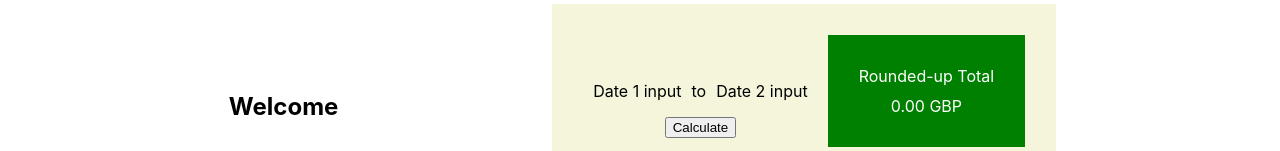
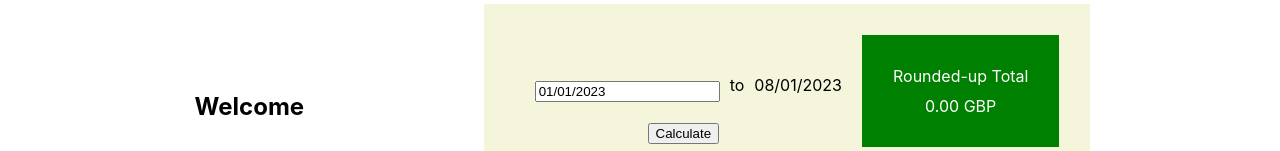
Before and after one commit to afyqeyzar/round-up-feature, a React (Create React App) app: page / in a window 1280 px wide. Shown: the part 145-296 px from the top of the page. Built offline with nearby package versions, Linux system fonts and the light colour scheme; no server answers.

Commit message:
preliminary working prototype

```diff
--- a/package.json
+++ b/package.json
@@ -9,6 +9,7 @@
     "moment": "^2.29.4",
     "moment-timezone": "^0.5.42",
     "react": "^18.2.0",
+    "react-datepicker": "^4.11.0",
     "react-dom": "^18.2.0",
     "react-scripts": "5.0.1",
     "web-vitals": "^2.1.4"
--- a/src/APIMethods.js
+++ b/src/APIMethods.js
@@ -1,3 +1,5 @@
+
+
 const getAccountsAPI = async (setAccountSpecs) => {
   const response = await fetch('/api/v2/accounts', {
     method: "GET",
@@ -58,9 +60,9 @@ const getAccountsBalanceAPI = async (setAccountSpecs, setBalance) => {
   // console.log(accountsBalanceData.clearedBalance)
 };
 
-const getAccountsFeedAPI = async (setAccountSpecs, setFeed, setFeedAmount) => {
+const getAccountsFeedAPI = async (setAccountSpecs, setFeed, setFeedAmount, startDate) => {
   const accountSpecs = await getAccountsAPI(setAccountSpecs);
-  const response = await fetch(`/api/v2/feed/account/${accountSpecs.accountUid}/category/${accountSpecs.defaultCategory}?changesSince=${accountSpecs.createdAt}`, {
+  const response = await fetch(`/api/v2/feed/account/${accountSpecs.accountUid}/category/${accountSpecs.defaultCategory}?changesSince=${startDate}`, {
     method: "GET",
     headers: {
       Authorization: `Bearer ${process.env.REACT_APP_STARLING_ACCESS_TOKEN}`,
@@ -74,19 +76,25 @@ const getAccountsFeedAPI = async (setAccountSpecs, setFeed, setFeedAmount) => {
   // console.log(accountsFeedData.feedItems[0]);
 };
 
-export {getAccountsBalanceAPI, getAccountsFeedAPI, getAccountsIdentifiersAPI, getAccountsDetails}
+
+const getAccountsFeedRangedAPI = async (setAccountSpecs, setFeed, setFeedAmount, startDate, endDate) => {
+  const accountSpecs = await getAccountsAPI(setAccountSpecs);
+
+  const response = await fetch(`/api/v2/feed/account/${accountSpecs.accountUid}/category/${accountSpecs.defaultCategory}/transactions-between?minTransactionTimestamp=${startDate}&maxTransactionTimestamp=${endDate}`, {
+    method: "GET",
+    headers: {
+      Authorization: `Bearer ${process.env.REACT_APP_STARLING_ACCESS_TOKEN}`,
+    },
+  });
+  const accountsFeedData = await response.json();
+
+  setFeed(accountsFeedData.feedItems);
+  setFeedAmount(accountsFeedData.feedItems.amount);
+
+  // console.log(accountsFeedData)
+  return accountsFeedData.feedItems;
+};
 
 
 
-  // const getAccountsFeedAPI = async () => {
-  //   const accountSpecs = await getAccountsAPI();
-  //   const response = await fetch(`/api/v2/feed/account/${accountSpecs.accountUid}/category/${accountSpecs.defaultCategory}/transactions-between?minTransactionTimestamp=${accountSpecs.createdAt}&maxTransactionTimestamp=2023-03-29T18:21:22.945Z`, {
-  //     method: "GET",
-  //     headers: {
-  //       Authorization: `Bearer ${process.env.REACT_APP_STARLING_ACCESS_TOKEN}`,
-  //     },
-  //   });
-  //   const accountsFeedData = await response.json();
-
-  //   console.log(accountsFeedData)
-  // };
+export {getAccountsBalanceAPI, getAccountsFeedAPI, getAccountsIdentifiersAPI, getAccountsDetails, getAccountsFeedRangedAPI}
--- a/src/App.js
+++ b/src/App.js
@@ -1,11 +1,14 @@
 import { assertTSExternalModuleReference } from "@babel/types";
 import { useEffect, useState } from "react"
 import { findRenderedDOMComponentWithClass } from "react-dom/test-utils";
-import { getAccountsBalanceAPI, getAccountsIdentifiersAPI, getAccountsFeedAPI, getAccountsDetails }from "./APIMethods"
+import { getAccountsBalanceAPI, getAccountsIdentifiersAPI, getAccountsFeedAPI, getAccountsDetails, getAccountsFeedRangedAPI }from "./APIMethods"
 import moment from 'moment';
 import './App.css'
 import sumDifferences from "./RoundUpMethod";
 import DisplayTransaction from "./Transaction"
+import DatePicker from "react-datepicker";
+import "react-datepicker/dist/react-datepicker.css"
+import { apiDateFormat, readableDateFormat, addSevenDays } from "./DateMethod";
 
 function centsToDollars(cents) {
   const dollars = (cents / 100).toFixed(2);
@@ -28,22 +31,33 @@ const App = () => {
   const [feed,setFeed] = useState([]);
   const [feedAmount,setFeedAmount] = useState([]);
   const [sum, setSum] = useState(0);
+  const [startDate, setStartDate] = useState(new Date("2023-01-01T12:34:56.000Z"));
 
-  const getSum = async (setAccountSpecs, setFeed, setFeedAmount) => {
-    const accountsFeedData = await getAccountsFeedAPI(setAccountSpecs, setFeed, setFeedAmount);
+
+  const getSum = async (setAccountSpecs, setFeed, setFeedAmount, startDate, endDate) => {
+    // const accountsFeedData = await getAccountsFeedAPI(setAccountSpecs, setFeed, setFeedAmount, startDate);
+    const accountsFeedData = await getAccountsFeedRangedAPI(setAccountSpecs, setFeed, setFeedAmount, startDate, endDate);
     const sum = sumDifferences(accountsFeedData);
     setSum(sum)
     // console.log(feed[0])
     // console.log(sum)
   }
 
+  const PickDate = () => {
+    // console.log(formatDate(startDate));
+    return (
+      <DatePicker selected={startDate} onChange={(date) => setStartDate(date)} />
+    );
+  };
+
   useEffect(() => {
     getAccountsIdentifiersAPI(setAccountSpecs,setIdentifiers);
     getAccountsBalanceAPI(setAccountSpecs,setBalance);
     getAccountsDetails(setAccountDetails);
     // getAccountsFeedAPI();
-    getSum(setAccountSpecs, setFeed, setFeedAmount);
-
+    // console.log(formatDate(startDate))
+    // getSum(setAccountSpecs, setFeed, setFeedAmount, formatDate(startDate));
+    // console.log(startDate)
     // console.log(feed);
   }, []);
 
@@ -61,13 +75,13 @@ const App = () => {
         <div className="calculator">
           <div>
             <div className="date-inputs">
-              <div>Date 1 input</div>
+              <div>{ PickDate() }</div>
               <div>to</div>
-              <div>Date 2 input</div>
+              <div>{ readableDateFormat(addSevenDays(startDate))}</div>
             </div>
 
             <div>
-              <button>Calculate</button>
+              <button onClick={() => {getSum(setAccountSpecs, setFeed, setFeedAmount, apiDateFormat(startDate), apiDateFormat(addSevenDays(startDate)))}}>Calculate</button>
             </div>
           </div>
           <div className="sumbox">
@@ -103,24 +117,6 @@ const App = () => {
           })}
         </div>
       </div>
-
-      {/* <h1>Account Uid: { accountSpecs.accountUid }</h1>
-
-      <div>
-        <h1>Account Info</h1>
-        <h2>Account Number: { identifiers.accountIdentifier }</h2>
-        <h2>Sort Code: { identifiers.bankIdentifier }</h2>
-        <h2>IBAN: { identifiers.iban }</h2>
-        <h2>BIC: { identifiers.bic }</h2>
-      </div>
-
-      <div>
-        <h1>Balances</h1>
-        <h2>Available Balance: { centsToDollars(balance.amount.minorUnits)} {balance.amount.currency}</h2>
-        <h2>Cleared Balance: { centsToDollars(balance.clearedBalance.minorUnits)} {balance.clearedBalance.currency}</h2>
-        <h2>Pending Balance: { centsToDollars(balance.pendingTransactions.minorUnits)} {balance.pendingTransactions.currency}</h2>
-      </div> */}
-
     </div>
   );
 }
--- /dev/null
+++ b/src/DateMethod.js
@@ -0,0 +1,34 @@
+function addSevenDays(dateString) {
+  const date = new Date(dateString);
+  date.setUTCDate(date.getUTCDate() + 7);
+  const year = date.getUTCFullYear();
+  const month = ('0' + (date.getUTCMonth() + 1)).slice(-2);
+  const day = ('0' + date.getUTCDate()).slice(-2);
+  const hours = ('0' + date.getUTCHours()).slice(-2);
+  const minutes = ('0' + date.getUTCMinutes()).slice(-2);
+  const seconds = ('0' + date.getUTCSeconds()).slice(-2);
+  const milliseconds = ('00' + date.getUTCMilliseconds()).slice(-3);
+  return `${year}-${month}-${day}T${hours}:${minutes}:${seconds}.${milliseconds}Z`;
+}
+
+function readableDateFormat(dateString) {
+  const date = new Date(dateString);
+  const day = ('0' + date.getUTCDate()).slice(-2);
+  const month = ('0' + (date.getUTCMonth() + 1)).slice(-2);
+  const year = date.getUTCFullYear();
+  return `${day}/${month}/${year}`;
+}
+
+function apiDateFormat(dateString) {
+  const date = new Date(dateString);
+  const year = date.getUTCFullYear();
+  const month = ('0' + (date.getUTCMonth() + 1)).slice(-2);
+  const day = ('0' + date.getUTCDate()).slice(-2);
+  const hours = ('0' + date.getUTCHours()).slice(-2);
+  const minutes = ('0' + date.getUTCMinutes()).slice(-2);
+  const seconds = ('0' + date.getUTCSeconds()).slice(-2);
+  const milliseconds = ('00' + date.getUTCMilliseconds()).slice(-3);
+  return `${year}-${month}-${day}T${hours}:${minutes}:${seconds}.${milliseconds}Z`;
+}
+
+export { addSevenDays, readableDateFormat, apiDateFormat }
--- a/src/RoundUpMethod.js
+++ b/src/RoundUpMethod.js
@@ -18,7 +18,7 @@ const sumDifferences = (dataArray) => {
   // console.log(typeof sum);
 
   for (const data of dataArray){
-    // console.log(getRoundUpDifference(data));
+    console.log(getRoundUpDifference(data));
     sum += parseFloat(getRoundUpDifference(data));
   }
 
```
Also changed, not shown: 1 other file (tests, documents, lock files or other folders).
